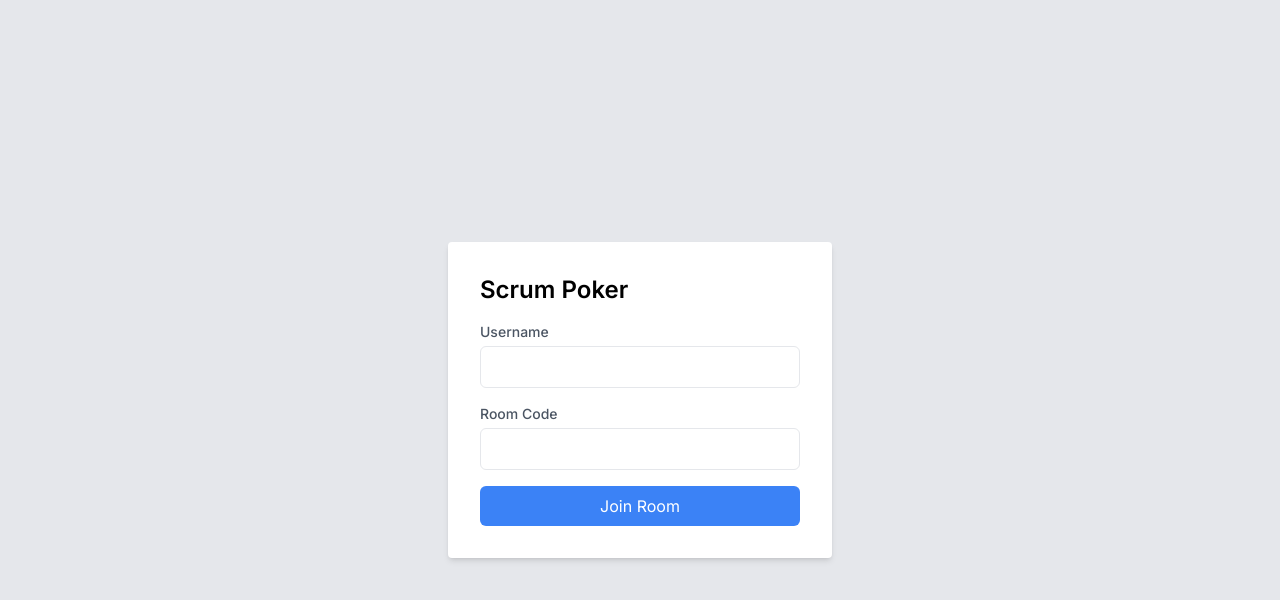
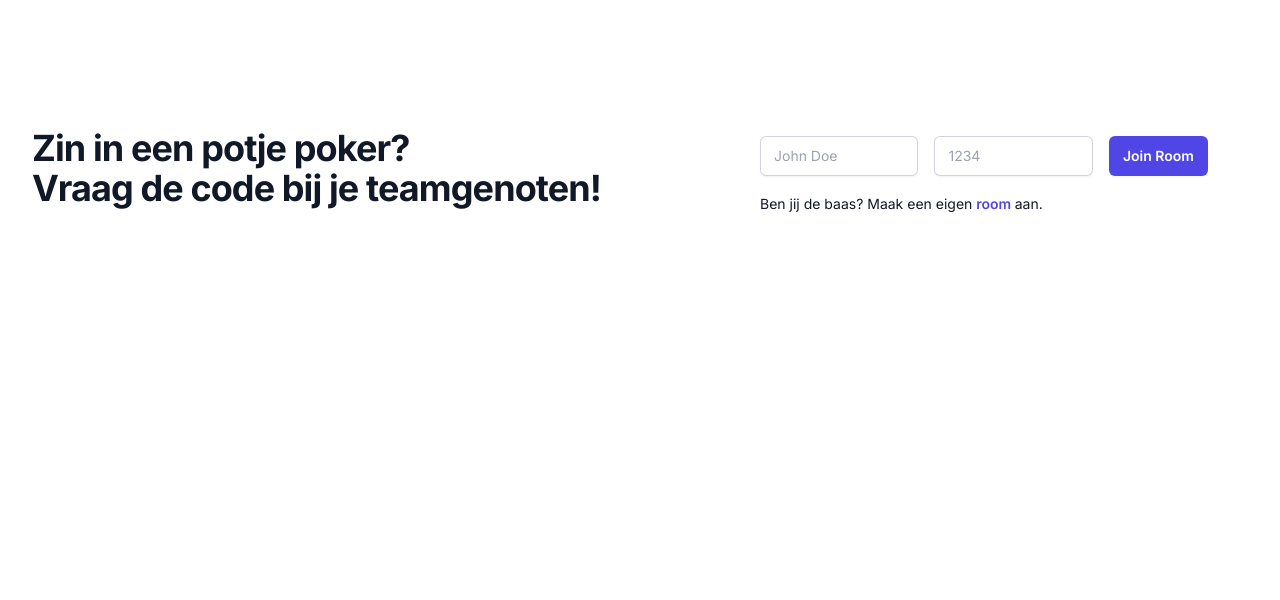
Before and after one commit to zonneplan/scrum, a Next.js app: page / in a window 1280 px wide. Shown: the top 600 px of the page. Built offline with nearby package versions, Linux system fonts and the light colour scheme.

Commit message:
Refactor homepage

```diff
--- a/app/lobby/page.tsx
+++ b/app/lobby/page.tsx
@@ -1,10 +1,12 @@
+import LobbyPage from "@/components/custom components/Lobby";
+
 export const preferredRegion = 'home'
 export const dynamic = 'force-dynamic'
 
 export default function Lobby() {
     return (
         <div>
-
+            <LobbyPage/>
         </div>
     )
 }
--- a/components/custom components/HomePage.tsx
+++ b/components/custom components/HomePage.tsx
@@ -1,9 +1,8 @@
 'use client';
 
-import React, { useState } from 'react';
+import React, {useState} from 'react';
 
 interface HomePageProps {
-
 }
 
 const HomePage: React.FC<HomePageProps> = () => {
@@ -22,49 +21,66 @@ const HomePage: React.FC<HomePageProps> = () => {
         console.log(username);
         console.log(roomCode);
 
-        //redirect to lobby
+        // Redirect to lobby using useNavigate
         window.location.href = '/lobby';
     };
 
     return (
-        <div className="flex items-center justify-center h-screen bg-gray-200">
-            <div className="bg-white p-8 rounded shadow-md w-96">
-                <h2 className="text-2xl font-semibold mb-4">Scrum Poker</h2>
-
-                <div className="mb-4">
-                    <label htmlFor="username" className="block text-sm font-medium text-gray-600">
+        // <Router>
+        <div className="bg-white py-16 sm:py-24 lg:py-32">
+            <div className="mx-auto grid max-w-7xl grid-cols-1 gap-10 px-6 lg:grid-cols-12 lg:gap-8 lg:px-8">
+                <div className="max-w-xl text-3xl font-bold tracking-tight text-gray-900 sm:text-4xl lg:col-span-7">
+                    <h2 className="inline sm:block lg:inline xl:block">Zin in een potje poker?</h2>{' '}
+                    <p className="inline sm:block lg:inline xl:block">Vraag de code bij je teamgenoten!</p>
+                </div>
+                <form className="w-full max-w-md lg:col-span-5 lg:pt-2" onSubmit={(e) => e.preventDefault()}>
+                    <div className="flex gap-x-4">
+                        <label htmlFor="username" className="sr-only">
                             Username
                         </label>
                         <input
-                        type="text"
                             id="username"
                             name="username"
+                            type="text"
+                            autoComplete="username"
+                            required
                             value={username}
                             onChange={handleUsernameChange}
-                        className="mt-1 p-2 w-full border rounded-md"
+                            className="min-w-0 flex-auto rounded-md border-0 px-3.5 py-2 text-gray-900 shadow-sm ring-1 ring-inset ring-gray-300 placeholder:text-gray-400 focus:ring-2 focus:ring-inset focus:ring-indigo-600 sm:text-sm sm:leading-6"
+                            placeholder="John Doe"
                         />
-                </div>
 
-                <div className="mb-4">
-                    <label htmlFor="roomCode" className="block text-sm font-medium text-gray-600">
+                        <label htmlFor="roomCode" className="sr-only">
                             Room Code
                         </label>
                         <input
-                        type="text"
                             id="roomCode"
                             name="roomCode"
+                            type="text"
+                            autoComplete="roomCode"
+                            required
                             value={roomCode}
                             onChange={handleRoomCodeChange}
-                        className="mt-1 p-2 w-full border rounded-md"
+                            className="min-w-0 flex-auto rounded-md border-0 px-3.5 py-2 text-gray-900 shadow-sm ring-1 ring-inset ring-gray-300 placeholder:text-gray-400 focus:ring-2 focus:ring-inset focus:ring-indigo-600 sm:text-sm sm:leading-6"
+                            placeholder="1234"
                         />
-                </div>
 
                         <button
+                            type="button"
                             onClick={redirectToNextPage}
-                    className="bg-blue-500 text-white p-2 rounded-md w-full hover:bg-blue-600"
+                            className="flex-none rounded-md bg-indigo-600 px-3.5 py-2.5 text-sm font-semibold text-white shadow-sm hover:bg-indigo-500 focus-visible:outline focus-visible:outline-2 focus-visible:outline-offset-2 focus-visible:outline-indigo-600"
                         >
                             Join Room
                         </button>
+                    </div>
+                    <p className="mt-4 text-sm leading-6 text-gray-900">
+                        Ben jij de baas? Maak een eigen{' '}
+                        <a href="newroom" className="font-semibold text-indigo-600 hover:text-indigo-500">
+                            room&nbsp;
+                        </a>
+                        aan.
+                    </p>
+                </form>
             </div>
         </div>
     );
--- /dev/null
+++ b/components/custom components/Lobby.tsx
@@ -0,0 +1,73 @@
+'use client';
+
+import { EnvelopeIcon, PhoneIcon } from '@heroicons/react/20/solid'
+import React from "react";
+
+interface LobbyPageProps {
+
+}
+
+const people = [
+    {
+        name: 'Jane Cooper',
+        title: 'Paradigm Representative',
+        role: 'Admin',
+        email: 'janecooper@example.com',
+        telephone: '+1-202-555-0170',
+        imageUrl:
+            'https://images.unsplash.com/photo-1494790108377-be9c29b29330?ixlib=rb-1.2.1&ixid=eyJhcHBfaWQiOjEyMDd9&auto=format&fit=facearea&facepad=4&w=256&h=256&q=60',
+    },
+    // More people...
+]
+
+const LobbyPage: React.FC<LobbyPageProps> = () => {
+    return (
+        <ul role="list" className="grid grid-cols-1 gap-6 sm:grid-cols-2 md:grid-cols-3 lg:grid-cols-4">
+            {people.map((person) => (
+                <li
+                    key={person.email}
+                    className="col-span-1 flex flex-col divide-y divide-gray-200 rounded-lg bg-white text-center shadow"
+                >
+                    <div className="flex flex-1 flex-col p-8">
+                        <img className="mx-auto h-32 w-32 flex-shrink-0 rounded-full" src={person.imageUrl} alt="" />
+                        <h3 className="mt-6 text-sm font-medium text-gray-900">{person.name}</h3>
+                        <dl className="mt-1 flex flex-grow flex-col justify-between">
+                            <dt className="sr-only">Title</dt>
+                            <dd className="text-sm text-gray-500">{person.title}</dd>
+                            <dt className="sr-only">Role</dt>
+                            <dd className="mt-3">
+                <span className="inline-flex items-center rounded-full bg-green-50 px-2 py-1 text-xs font-medium text-green-700 ring-1 ring-inset ring-green-600/20">
+                  {person.role}
+                </span>
+                            </dd>
+                        </dl>
+                    </div>
+                    <div>
+                        <div className="-mt-px flex divide-x divide-gray-200">
+                            <div className="flex w-0 flex-1">
+                                <a
+                                    href={`mailto:${person.email}`}
+                                    className="relative -mr-px inline-flex w-0 flex-1 items-center justify-center gap-x-3 rounded-bl-lg border border-transparent py-4 text-sm font-semibold text-gray-900"
+                                >
+                                    <EnvelopeIcon className="h-5 w-5 text-gray-400" aria-hidden="true" />
+                                    Email
+                                </a>
+                            </div>
+                            <div className="-ml-px flex w-0 flex-1">
+                                <a
+                                    href={`tel:${person.telephone}`}
+                                    className="relative inline-flex w-0 flex-1 items-center justify-center gap-x-3 rounded-br-lg border border-transparent py-4 text-sm font-semibold text-gray-900"
+                                >
+                                    <PhoneIcon className="h-5 w-5 text-gray-400" aria-hidden="true" />
+                                    Call
+                                </a>
+                            </div>
+                        </div>
+                    </div>
+                </li>
+            ))}
+        </ul>
+    )
+}
+
+export default LobbyPage;
--- a/package.json
+++ b/package.json
@@ -9,6 +9,8 @@
     "lint": "next lint"
   },
   "dependencies": {
+    "@headlessui/react": "^1.7.17",
+    "@heroicons/react": "^2.0.18",
     "@vercel/blob": "^0.15.1",
     "@vercel/postgres": "^0.5.1",
     "@vercel/postgres-kysely": "^0.6.0",
@@ -27,6 +29,7 @@
     "eslint-config-prettier": "^9.0.0",
     "postcss": "^8.4.31",
     "prettier": "^3.1.0",
+    "react-router-dom": "^6.20.0",
     "tailwindcss": "^3.3.5",
     "typescript": "^5.3.2"
   }
```
Also changed, not shown: 1 other file (tests, documents, lock files or other folders). Lines whose indentation alone changed are shown as unchanged.
